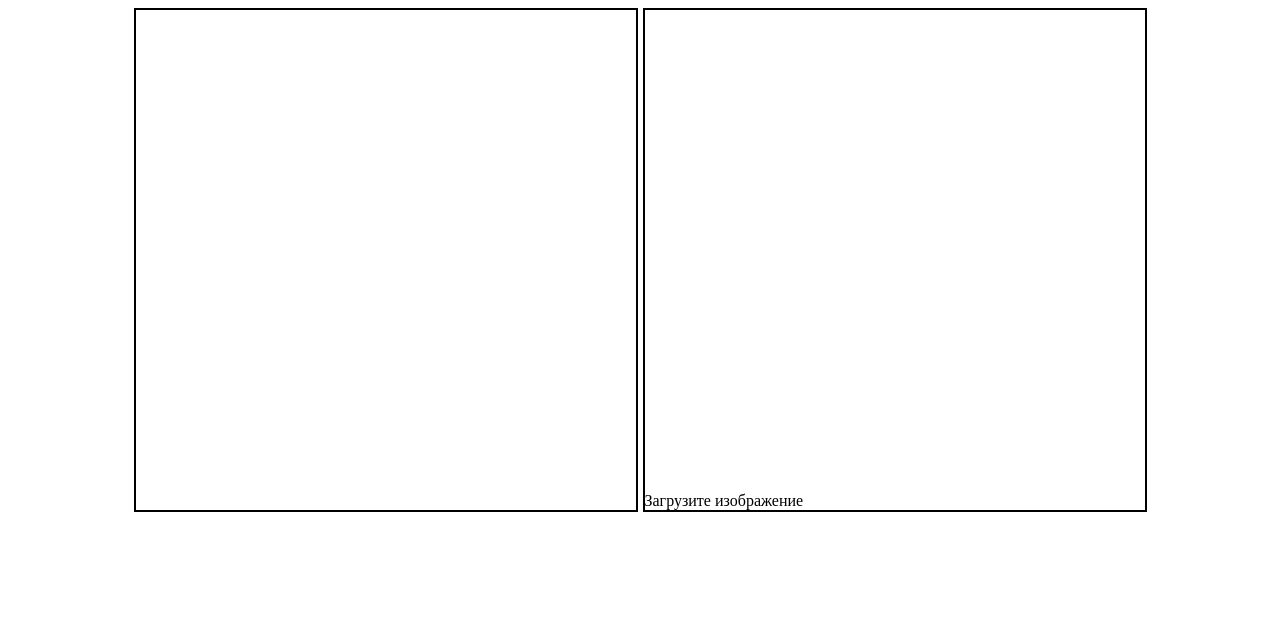
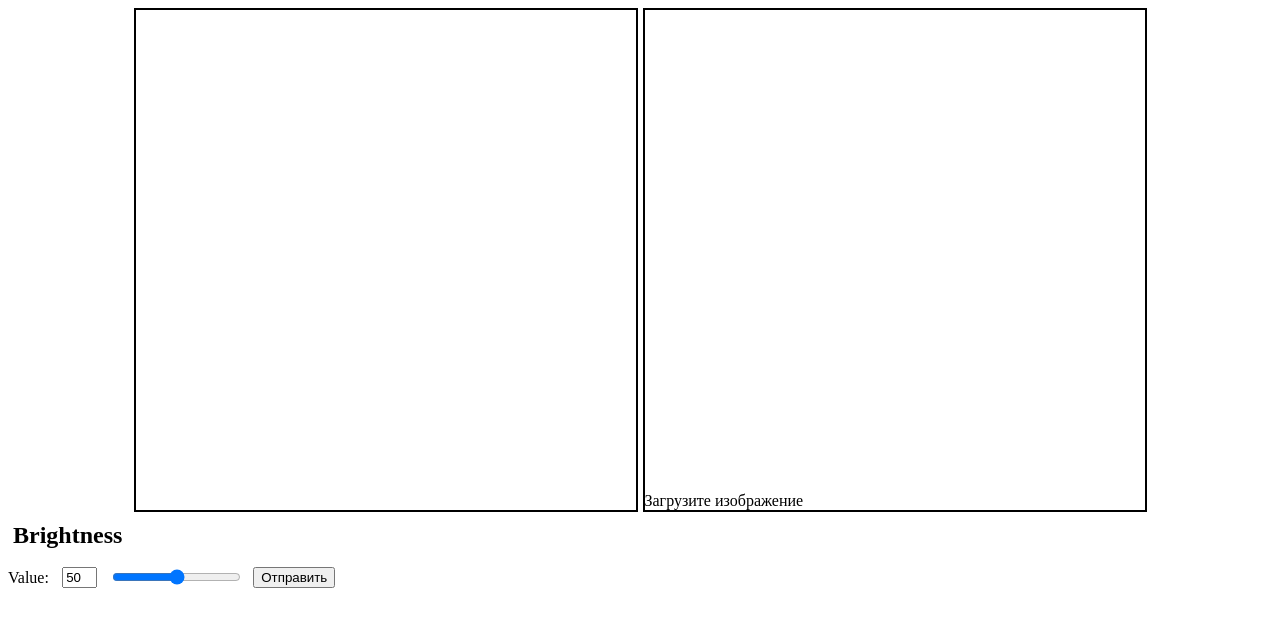
Before and after one commit to SanDiegoss/Image-Effects-plugin, a plain HTML site: page index.html in a window 1280 px wide. Drawn offline with Linux system fonts and the light colour scheme.

Commit message:
Верстка для формы эффектов

```diff
--- a/index.html
+++ b/index.html
@@ -9,9 +9,23 @@
 	<link rel="stylesheet" href="styles.css">
 </head>
 	<body>
-		<canvas width="500" height="500" id="canvas"></canvas>
-		<div id="drop-area">
-			<span>Загрузите изображение</span>
+		<div id="mainContent">
+			<canvas width="500" height="500" id="canvas"></canvas>
+			<div id="drop-area">
+				<span>Загрузите изображение</span>
+			</div>
+		</div>
+		<div id="effectsPanel">
+			<div class="EffectForm" id="brightness">
+				<h2>Brightness</h2>
+				<form>
+					Value:<input type="text" value="50" class="effectTextInput">
+					<div class="sliderContainer">
+						<input type="range" min="0" max="100" value="50">
+					</div>
+					<button type="submit" class="submitButton">Отправить</button>
+				</form>
+			</div>
 		</div>
 		<script src="src/add.js"></script>
 		<script src="scripts/main.js" type="module"></script>
--- a/scripts/main.js
+++ b/scripts/main.js
@@ -1,7 +1,13 @@
-import {createEvents} from './visualEvents.js'
+import {createEvents, createSliderEvents} from './visualEvents.js'
 
 let image = document.createElement('img');
-
+let slider = document.getElementById('brightness');
+createSliderEvents(slider, document.getElementById('brightnessValue'));
+/**
+ * @type {ImageData}
+ */
+let imageData;
+// TODO - Обработчик формы эффектов
 /* Drag n Drop */
 
 let dropArea = document.getElementById("drop-area");
@@ -35,6 +41,8 @@ let handleFiles = function handleFilesFromForm(event){
     reader.onload = () => {
         image.src = reader.result;
         image.onload = imagePreview;
+        imageData = context.getImageData(0, 0, CANVAS.width, CANVAS.height);
+        imageData.data
     }
 }
 
--- a/scripts/visualEvents.js
+++ b/scripts/visualEvents.js
@@ -2,7 +2,7 @@
 /**
  * @param {HTMLElement} element
  */
-let createEvents = function CreateVisualEvents(element){
+let createEvents = function createVisualEvents(element){
 
     ['dragenter', 'dragover', 'dragleave', 'drop'].forEach((eventName)=>{
         element.addEventListener(eventName, preventDefaults, false);
@@ -13,6 +13,12 @@ let createEvents = function CreateVisualEvents(element){
     ['dragleave', 'drop'].forEach(eventName => {
         element.addEventListener(eventName, unhighlight, false);
     });
+}
+/**
+ * @param {HTMLInputElement} slider
+ */
+let createSliderEvents = function createSliderEvents(slider, output){
+    slider.addEventListener('input',()=>{output.innerHTML = `Value: ${slider.value}`;}, false);
 }
 
 /**
@@ -37,4 +43,4 @@ function preventDefaults (event) {
     event.stopPropagation()
 }
 
-export {createEvents};
+export {createEvents, createSliderEvents};
--- a/styles.css
+++ b/styles.css
@@ -1,8 +1,55 @@
+/* Element styles */
+
 body{
+    display: flex;
+    flex-direction: column;
+    justify-content: center;
+}
+
+canvas{
+    margin-right: 5px;
+    border-width: 2px;
+    border-color: black;
+    border-style: solid;
+}
+
+form{
+    display: flex;
+    flex-direction: row;
+    align-items: center;
+}
+
+/* Class styles */
+
+.sliderContainer{
+    display: inline-block;
+    width: fit-content;
+}
+
+.submitButton{
+    display: block;
+    margin: 10px;
+    width: fit-content;
+    height: fit-content;
+}
+
+.effectTextInput{
+    width: 2em;
+    margin: 1em;
+}
+
+/* Id styles */
+
+#mainContent{
     display: flex;
     flex-direction: row;
     justify-content: center;
+}
 
+#effectsPanel{
+    margin-top: 5px;
+    width: 992px;
+    height: 100px;
 }
 
 #drop-area{
@@ -18,9 +65,8 @@ body{
     border-color: aqua;
 }
 
-canvas{
-    margin-right: 5px;
-    border-width: 2px;
-    border-color: black;
-    border-style: solid;
+/* Typography */
+
+h2{
+    margin: 5px;
 }
```
